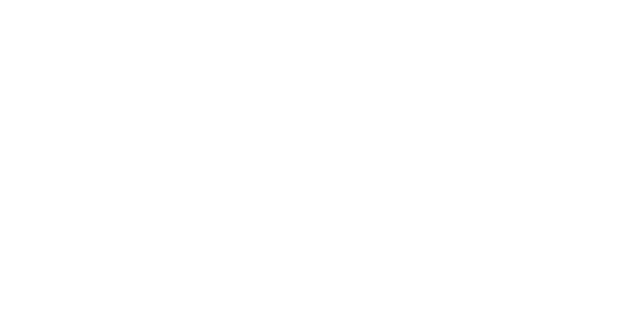
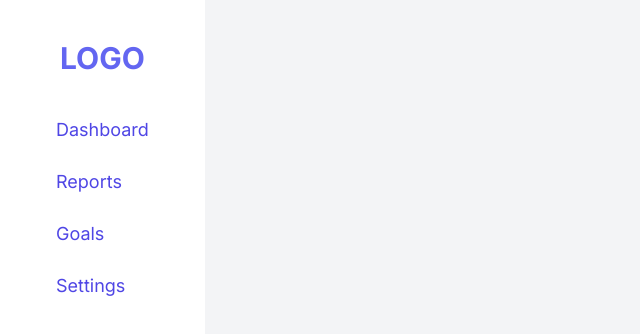
Before and after one commit to MarekRykaczewski/lift-mentor, a Next.js app: page / in a window 1280 px wide. Shown: the top 334 px of the page, without its empty margins (0-640 px from the left). Built offline with nearby package versions, Linux system fonts and the light colour scheme.

Commit message:
add Navbar

```diff
--- /dev/null
+++ b/src/app/components/Navbar.tsx
@@ -0,0 +1,50 @@
+import Link from "next/link";
+import React from "react";
+
+const data = [
+  {
+    id: 1,
+    title: "Dashboard",
+    link: "/",
+  },
+  {
+    id: 2,
+    title: "Reports",
+    link: "/reports",
+  },
+  {
+    id: 3,
+    title: "Goals",
+    link: "/goals",
+  },
+  {
+    id: 4,
+    title: "Settings",
+    link: "/settings",
+  },
+];
+
+const Navbar = () => {
+  return (
+    <div className="flex flex-col p-4 md:p-10 bg-white text-gray-800">
+      {/* LOGO CONTAINER */}
+      <div className="uppercase text-center text-2xl md:text-3xl text-indigo-500 font-bold mb-4 md:mb-8">
+        Logo
+      </div>
+      {/* LINKS CONTAINER */}
+      <div className="flex flex-col">
+        {data.map((item) => (
+          <Link
+            className="py-2 px-4 mb-2 text-base md:text-lg text-indigo-600 hover:text-indigo-800 hover:bg-indigo-100 rounded-md transition duration-300"
+            href={item.link}
+            key={item.id}
+          >
+            {item.title}
+          </Link>
+        ))}
+      </div>
+    </div>
+  );
+};
+
+export default Navbar;
--- a/src/app/page.tsx
+++ b/src/app/page.tsx
@@ -1,5 +1,9 @@
+import Navbar from "./components/Navbar";
+
 export default function Home() {
   return (
-    <main className="flex min-h-screen flex-col items-center justify-between p-24"></main>
+    <main className="flex bg-gray-100 min-h-screen flex-row justify-between">
+      <Navbar />
+    </main>
   );
 }
```
